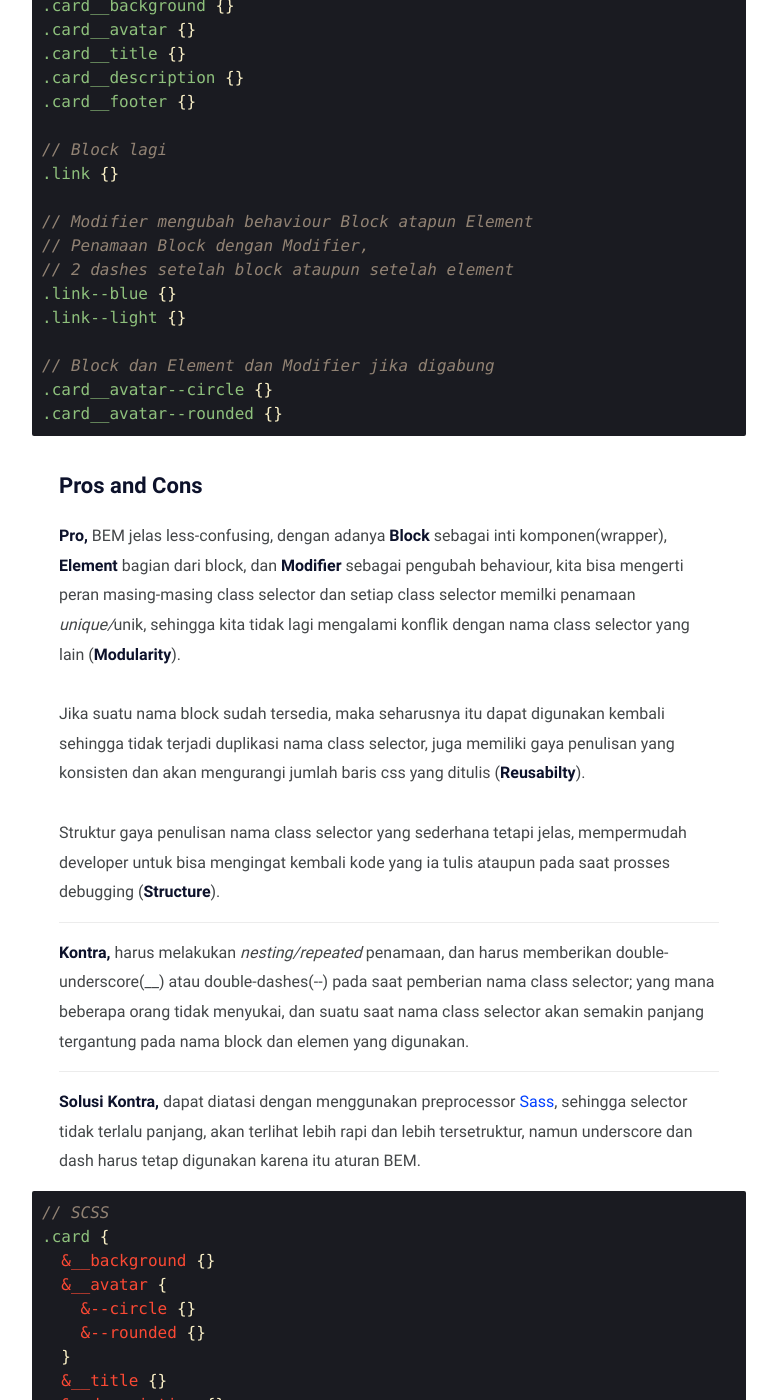
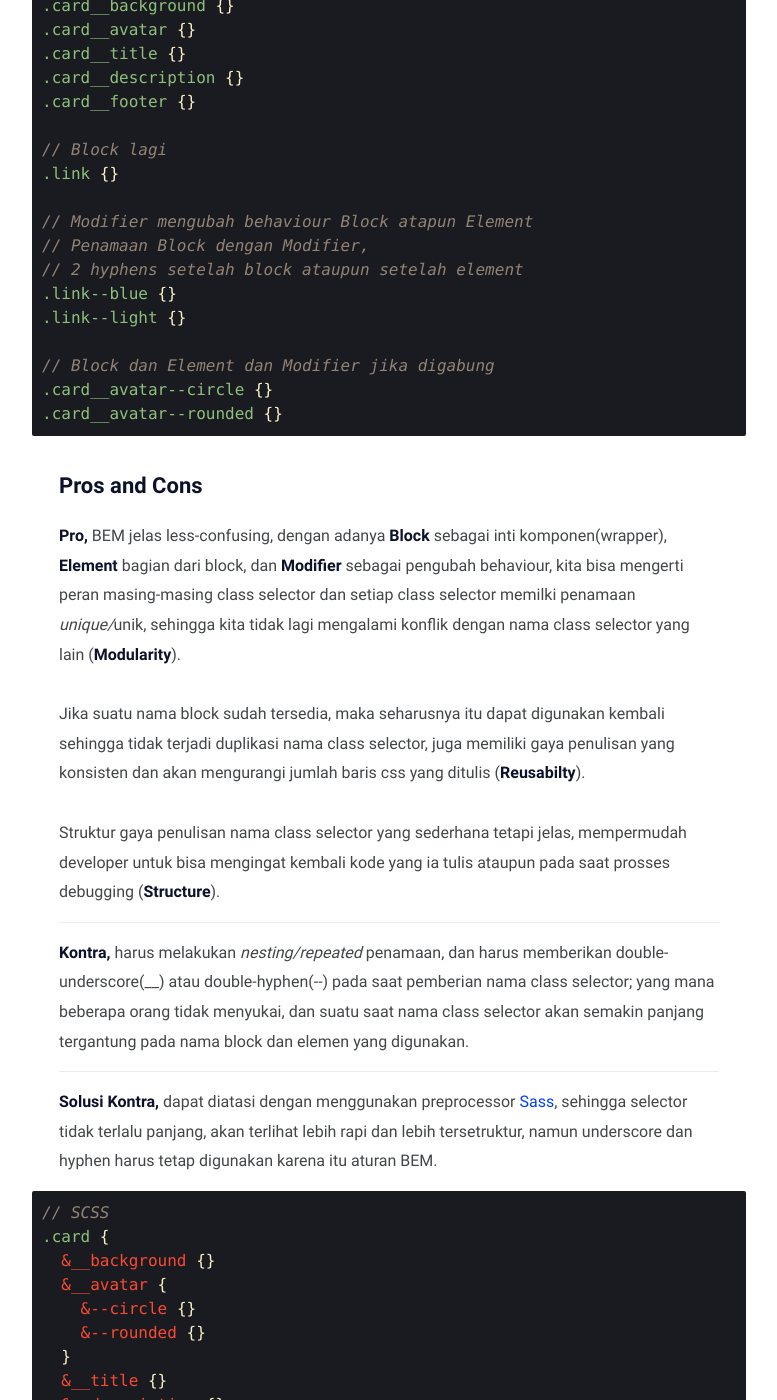
Before and after one commit to piharpi/piharpi.com, a Jekyll site: the page built from _posts/metodologi-bem-css/2020-04-26-metodologi-bem-css.md, in a window 1280 px wide and 1400 px high, scrolled down 2724 px. Shown: the whole window, without its empty margins (251-1028 px from the left). Built offline with Jekyll 4.4.1, drawn with Linux system fonts in a browser that asks for light colours; some web fonts are replaced; some of the changed text lies outside the part shown.

Commit message:
change dash to hyphen

````diff
--- a/_posts/metodologi-bem-css/2020-04-26-metodologi-bem-css.md
+++ b/_posts/metodologi-bem-css/2020-04-26-metodologi-bem-css.md
@@ -47,7 +47,7 @@
 
 ---
 
-**Modifier** sebuah state yang ditugaskan untuk melakukan pengubahan _behaviour_ (bentuk, penampilan, ukuran) dari **Block** ataupun **Element**. Katakanlah saya ingin mengubah penampilan yang semula avatar kotak menjadi avatar berbentuk radius circle/melingkar, aturan penamaan modifier ini menggunakan double dashes(—) setelah nama **Block** atau juga **Element,** dan diikuti nama modifiernya `.namablock__namaelement--namamodifier` maka yang dihasilkan `.card__avatar--circle`.
+**Modifier** sebuah state yang ditugaskan untuk melakukan pengubahan _behaviour_ (bentuk, penampilan, ukuran) dari **Block** ataupun **Element**. Katakanlah saya ingin mengubah penampilan yang semula avatar kotak menjadi avatar berbentuk radius circle/melingkar, aturan penamaan modifier ini menggunakan double hyphen(\-\-) setelah nama **Block** atau juga **Element,** dan diikuti nama modifiernya `.namablock__namaelement--namamodifier` maka yang dihasilkan `.card__avatar--circle`.
 
 **\*)** Aturan *naming/*penamaan ini sudah menjadi ketentuan dari metodologi BEM.
 
@@ -78,7 +78,7 @@
 
 // Modifier mengubah behaviour Block atapun Element
 // Penamaan Block dengan Modifier,
-// 2 dashes setelah block ataupun setelah element
+// 2 hyphens setelah block ataupun setelah element
 .link--blue {}
 .link--light {}
 
@@ -97,11 +97,11 @@
 
 ---
 
-**Kontra,** harus melakukan _nesting/repeated_ penamaan, dan harus memberikan double-underscore(\_\_) atau double-dashes(\-\-) pada saat pemberian nama class selector; yang mana beberapa orang tidak menyukai, dan suatu saat nama class selector akan semakin panjang tergantung pada nama block dan elemen yang digunakan.
+**Kontra,** harus melakukan _nesting/repeated_ penamaan, dan harus memberikan double-underscore(\_\_) atau double-hyphen(\-\-) pada saat pemberian nama class selector; yang mana beberapa orang tidak menyukai, dan suatu saat nama class selector akan semakin panjang tergantung pada nama block dan elemen yang digunakan.
 
 ---
 
-**Solusi Kontra,** dapat diatasi dengan menggunakan preprocessor [Sass](https://sass-lang.com/), sehingga selector tidak terlalu panjang, akan terlihat lebih rapi dan lebih tersetruktur, namun underscore dan dash harus tetap digunakan karena itu aturan BEM.
+**Solusi Kontra,** dapat diatasi dengan menggunakan preprocessor [Sass](https://sass-lang.com/), sehingga selector tidak terlalu panjang, akan terlihat lebih rapi dan lebih tersetruktur, namun underscore dan hyphen harus tetap digunakan karena itu aturan BEM.
 
 ```scss
 // SCSS
````
